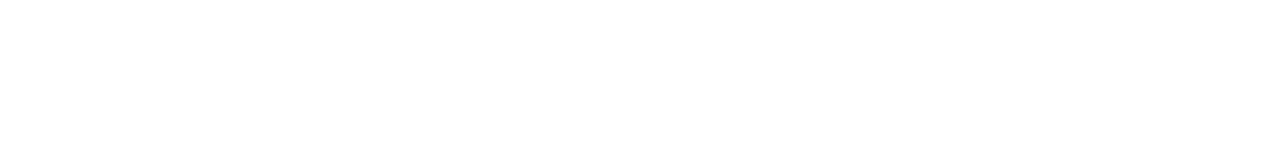
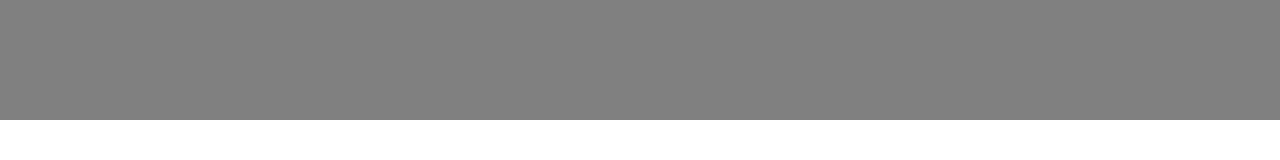
Before and after one commit to joaovitorbecher/meus-projetos, a plain HTML site: page projeto-historia/index.html in a window 1280 px wide. Drawn offline with Linux system fonts and the light colour scheme.

Commit message:
Pequenas alterações, criação do css

```diff
--- a/projeto-historia/index.html
+++ b/projeto-historia/index.html
@@ -3,9 +3,18 @@
 <head>
     <meta charset="UTF-8">
     <meta name="viewport" content="width=device-width, initial-scale=1.0">
-    <title>Document</title>
+    <title>Projeto-Historia</title>
+    <link rel="stylesheet" href="style.css">
 </head>
 <body>
-    <header></header>
+    <header>
+
+    </header>
+    <main>
+
+    </main>
+    <footer>
+
+    </footer>
 </body>
 </html>
--- /dev/null
+++ b/projeto-historia/style.css
@@ -0,0 +1,10 @@
+* {
+    margin: 0;
+    padding: 0;
+}
+header {
+    background-color: gray;
+    width: 100%;
+    height: 120px;
+
+}
```
